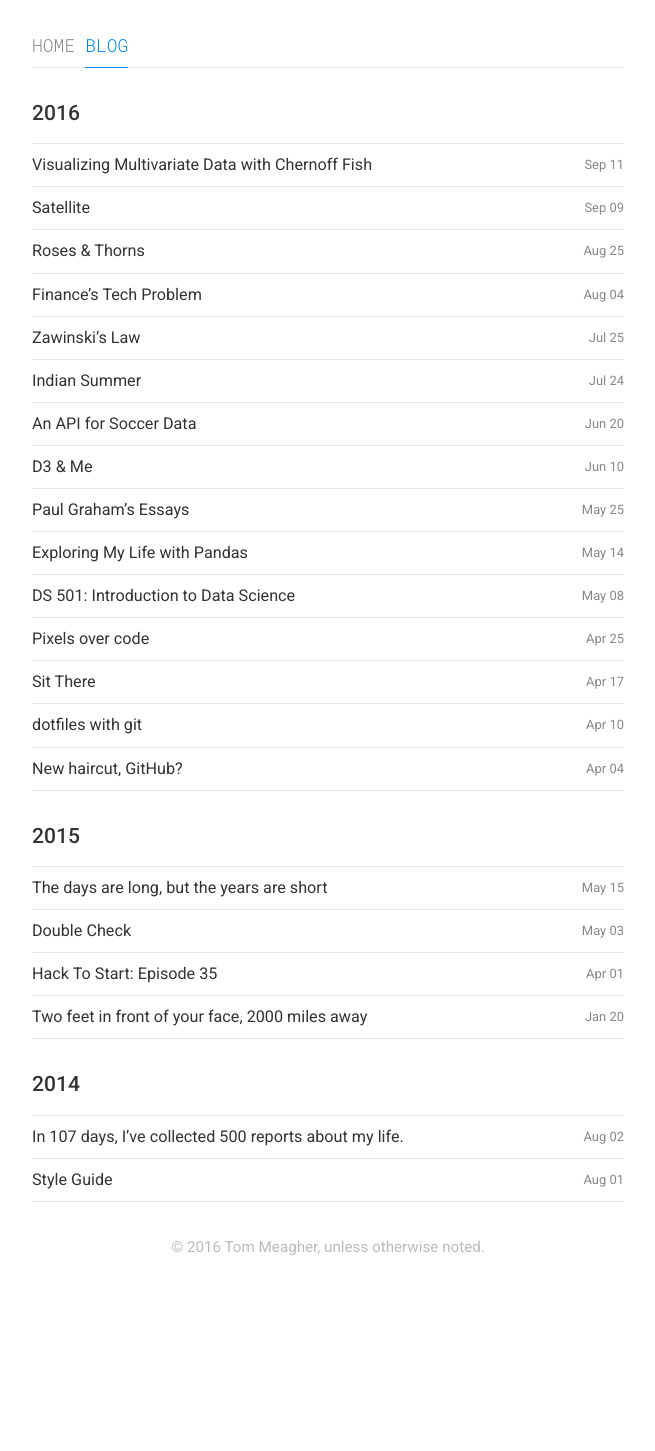
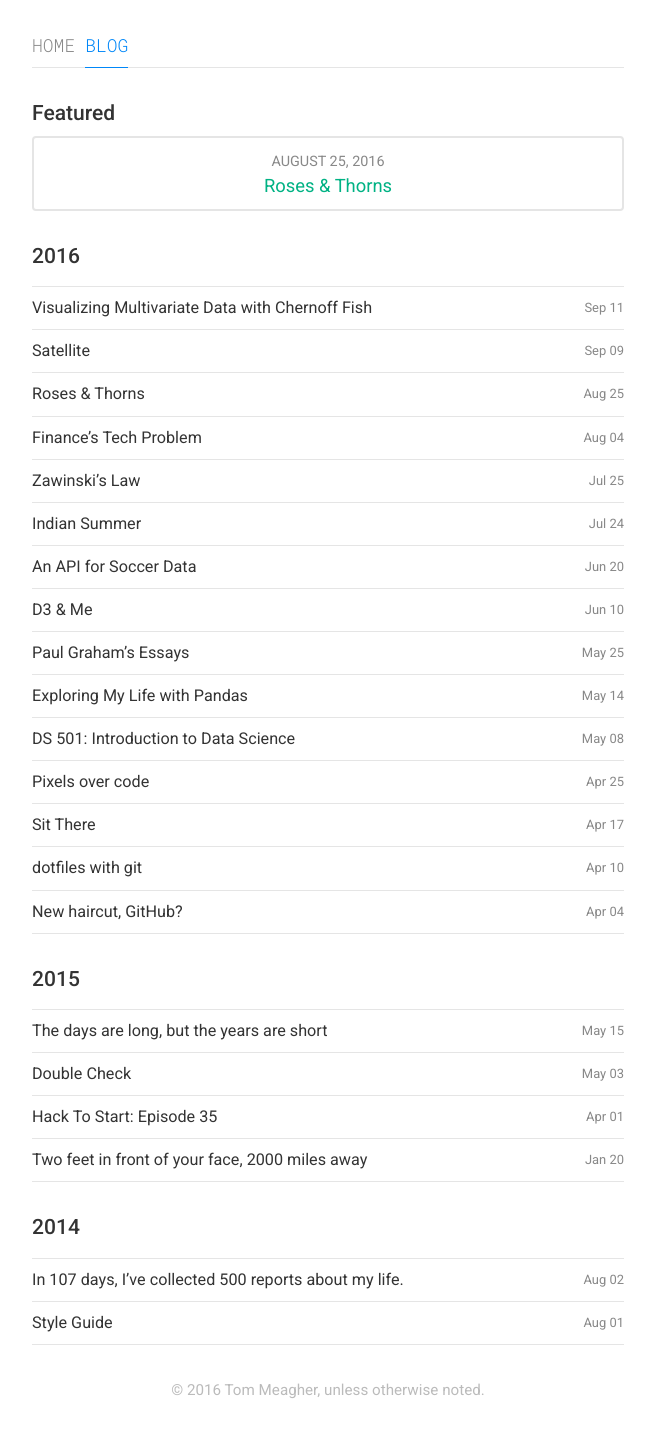
Before and after one commit to tmm/www, a Jekyll site: the page built from blog/index.html, in a window 1280 px wide. Shown: the whole page, without its empty margins (312-967 px from the left). Built offline with Jekyll 4.4.1, drawn with Linux system fonts in a browser that asks for light colours; before the commit the page ends 1308 px from its top, so only the background shows below that.

Commit message:
Add featured post

```diff
--- a/_sass/_base.scss
+++ b/_sass/_base.scss
@@ -176,6 +176,35 @@ footer {
   text-align: center;
 }
 
+.feature-item {
+  display: flex;
+  border: 2px solid $gray-light;
+  border-radius: 4px;
+  justify-content: center;
+  align-items: center;
+  flex-flow: column;
+  height: 75px;
+
+  &:hover {
+    border: 3px solid $green;
+    transition: .15s;
+  }
+}
+
+.feature-title {
+  color: $green;
+  font-size: 1.15rem;
+  font-weight: 400;
+  margin: 0;
+}
+
+.feature-date {
+  color: darken($gray, 20);
+  font-size: .9rem;
+  text-transform: uppercase;
+  margin: 0;
+}
+
 .post-list {
   margin-left: -2.5rem;
 
--- a/blog/index.html
+++ b/blog/index.html
@@ -1,6 +1,14 @@
 ---
 title: Blog
 ---
+
+<section class="mar-b-6">
+  <h3 id="featured" class="mar-b-2">Featured</h3>
+  <a class="feature-item" href="/blog/2016/08/25/roses-and-thorns/">
+    <span class="feature-date">August 25, 2016</span>
+    <h4 class="feature-title">Roses & Thorns</h4>
+  </a>
+</section>
 
 {% for post in site.posts %}
 {% assign currentdate = post.date | date: "%Y" %}
@@ -13,7 +21,7 @@ title: Blog
     {% endif %}
     <li class="post-item"><a href="{{ post.url | prepend: site.baseurl }}"><span class="post-title">{{ post.title }}</span> <span class="post-date">{{ post.date | date: "%b %d" }}</span></a></li>
     {% if forloop.last %}
-  </ul>
+</ul>
 </section>
 {% endif %}
 {% endfor %}
```
